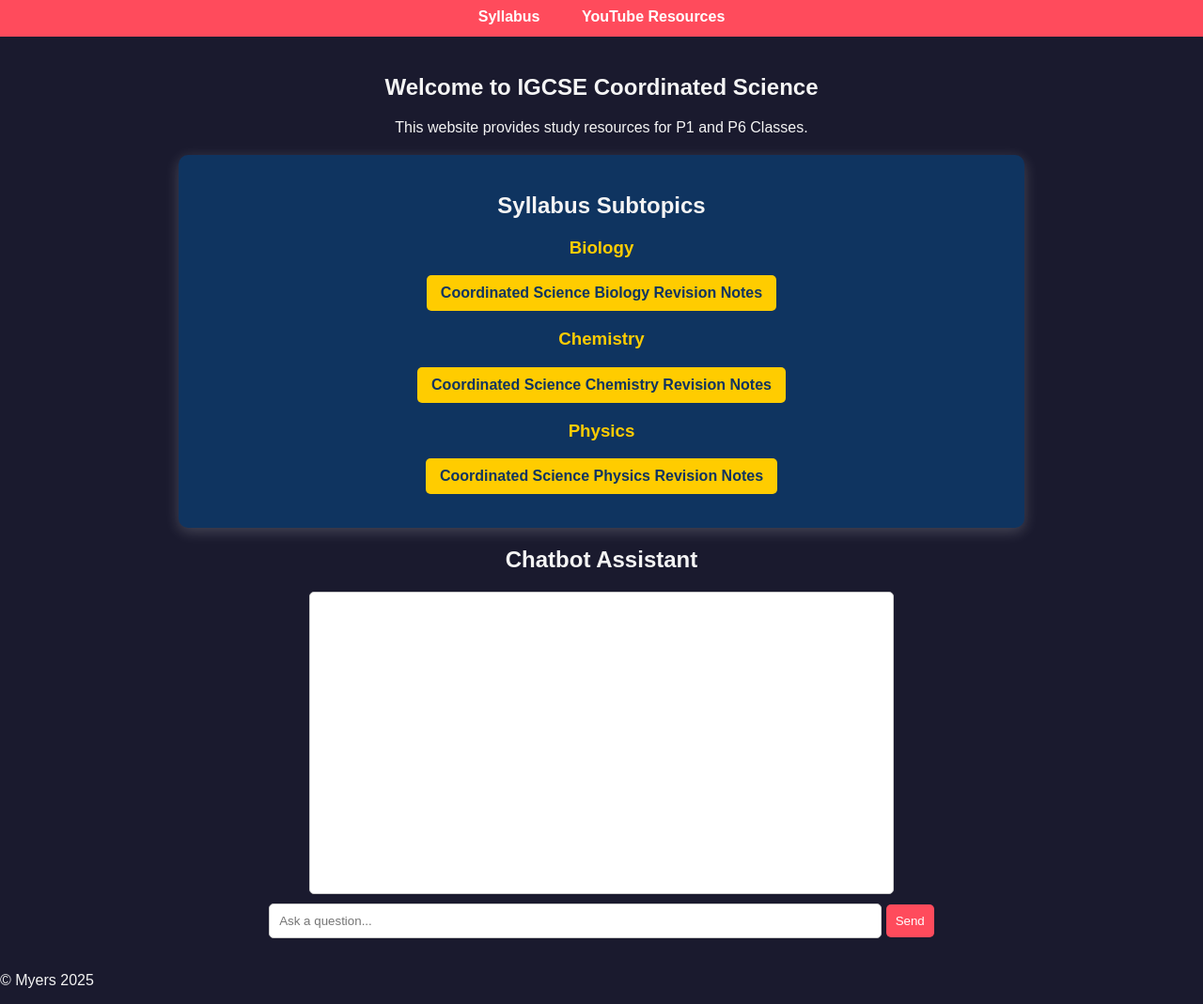
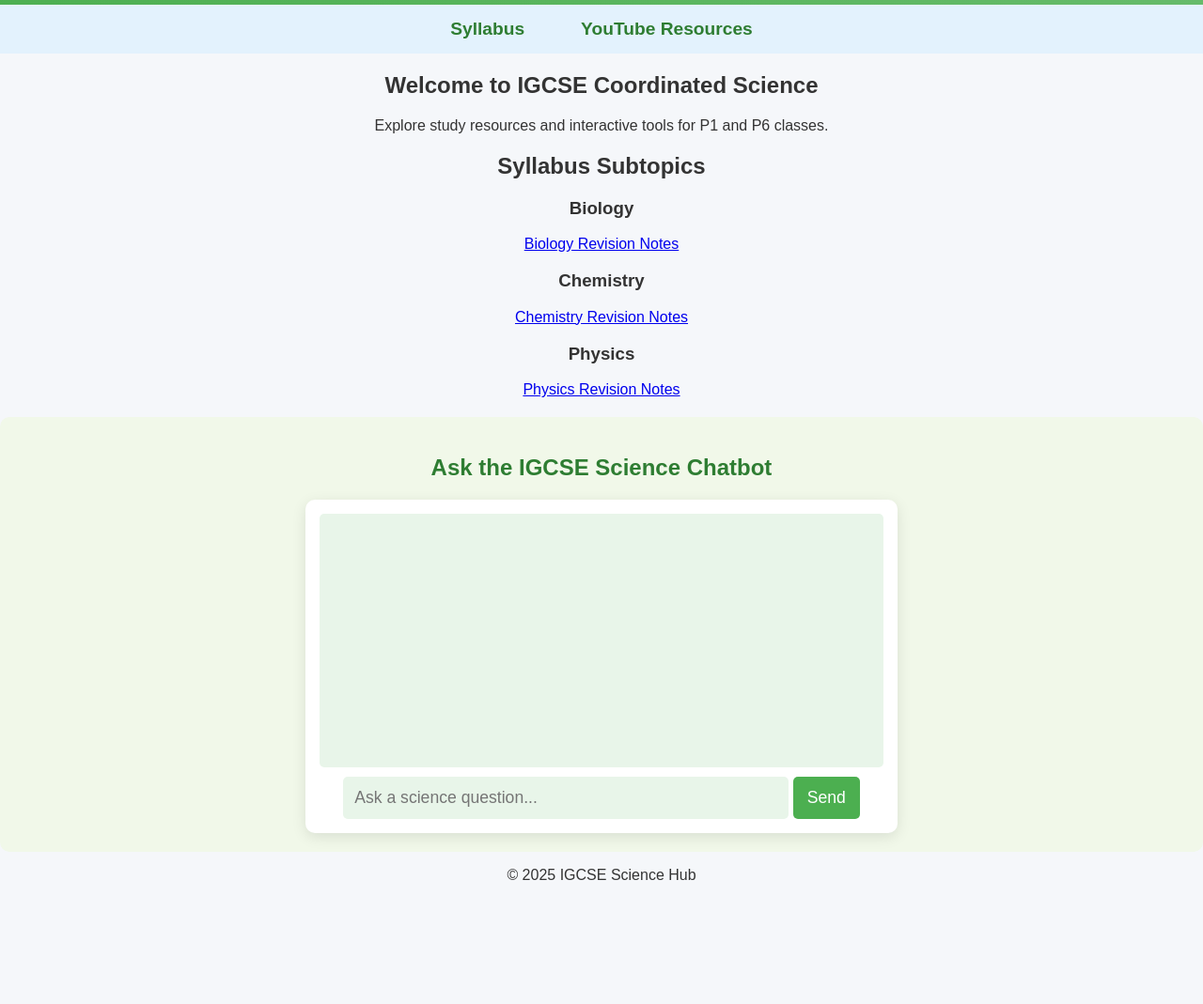
Before and after one commit to APbio2025/cosci, a plain HTML site: page index.html in a window 1280 px wide. Shown: the part 80-1149 px from the top of the page at 94% size. After the commit the page ends 1037 px from the top, so only its background shows below. Drawn offline with Linux system fonts and the light colour scheme.

Commit message:
Add files via upload

```diff
--- a/index.html
+++ b/index.html
@@ -8,10 +8,12 @@
     <script defer src="script.js"></script>
 </head>
 <body>
+    <!-- Header Section -->
     <header>
         <h1>IGCSE Coordinated Science (P1 & P6)</h1>
     </header>
 
+    <!-- Navigation Bar -->
     <nav>
         <ul>
             <li><a href="https://www.cambridgeinternational.org/Images/664572-2025-2027-syllabus.pdf" target="_blank" rel="noopener noreferrer">Syllabus</a></li>
@@ -19,35 +21,45 @@
         </ul>
     </nav>
 
+    <!-- Main Content -->
     <main>
         <section id="content">
             <h2>Welcome to IGCSE Coordinated Science</h2>
-            <p>This website provides study resources for P1 and P6 Classes.</p>
+            <p>Explore study resources and interactive tools for P1 and P6 classes.</p>
         </section>
 
         <section id="subtopics">
             <h2>Syllabus Subtopics</h2>
-            <h3>Biology</h3>
-            <p><a href="https://www.savemyexams.com/igcse/science/cie/co-ordinated-sciences-double-award/23/biology/revision-notes/" target="_blank">Coordinated Science Biology Revision Notes</a></p>
-
-            <h3>Chemistry</h3>
-            <p><a href="https://www.savemyexams.com/igcse/science/cie/co-ordinated-sciences-double-award/23/chemistry/revision-notes/" target="_blank">Coordinated Science Chemistry Revision Notes</a></p>
-
-            <h3>Physics</h3>
-            <p><a href="https://www.savemyexams.com/igcse/science/cie/co-ordinated-sciences-double-award/23/physics/revision-notes/" target="_blank">Coordinated Science Physics Revision Notes</a></p>
+            <div class="subtopic-container">
+                <div class="subtopic">
+                    <h3>Biology</h3>
+                    <p><a href="https://www.savemyexams.com/igcse/science/cie/co-ordinated-sciences-double-award/23/biology/revision-notes/" target="_blank">Biology Revision Notes</a></p>
+                </div>
+                <div class="subtopic">
+                    <h3>Chemistry</h3>
+                    <p><a href="https://www.savemyexams.com/igcse/science/cie/co-ordinated-sciences-double-award/23/chemistry/revision-notes/" target="_blank">Chemistry Revision Notes</a></p>
+                </div>
+                <div class="subtopic">
+                    <h3>Physics</h3>
+                    <p><a href="https://www.savemyexams.com/igcse/science/cie/co-ordinated-sciences-double-award/23/physics/revision-notes/" target="_blank">Physics Revision Notes</a></p>
+                </div>
+            </div>
         </section>
 
-        <!-<section id="chatbot">
-    <h2>Chatbot Assistant</h2>
-    <div id="chatbox"></div>
-    <input type="text" id="userInput" placeholder="Ask a question...">
-    <button id="sendButton">Send</button>
-</section>
-
+        <!-- Chatbot Section -->
+        <section id="chatbot">
+            <h2>Ask the IGCSE Science Chatbot</h2>
+            <div id="chatbox">
+                <div id="messages"></div>
+                <input type="text" id="user-input" placeholder="Ask a science question...">
+                <button id="send-btn">Send</button>
+            </div>
+        </section>
     </main>
 
+    <!-- Footer -->
     <footer>
-        <p>&copy; Myers 2025</p>
+        <p>&copy; 2025 IGCSE Science Hub</p>
     </footer>
 </body>
 </html>
--- a/script.js
+++ b/script.js
@@ -1,36 +1,31 @@
-document.addEventListener("DOMContentLoaded", function() {
-    const chatbox = document.getElementById("chatbox");
-    const userInput = document.getElementById("userInput");
+document.addEventListener("DOMContentLoaded", () => {
+    const messagesContainer = document.getElementById("messages");
+    const userInput = document.getElementById("user-input");
+    const sendBtn = document.getElementById("send-btn");
+
+    function appendMessage(sender, text) {
+        const messageDiv = document.createElement("div");
+        messageDiv.classList.add(sender);
+        messageDiv.innerText = text;
+        messagesContainer.appendChild(messageDiv);
+        messagesContainer.scrollTop = messagesContainer.scrollHeight;
+    }
 
     function sendMessage() {
-        let message = userInput.value.trim();
-        if (!message) return;
+        const message = userInput.value.trim();
+        if (message === "") return;
 
-        // Display user message
-        let userMessageDiv = document.createElement("div");
-        userMessageDiv.className = "user-message";
-        userMessageDiv.textContent = message;
-        chatbox.appendChild(userMessageDiv);
+        appendMessage("user", "You: " + message);
         userInput.value = "";
 
-        // Fetch response from the chatbot API
-        fetch("http://localhost:3000/chat", {
-            method: "POST",
-            headers: { "Content-Type": "application/json" },
-            body: JSON.stringify({ message: message })
-        })
-        .then(response => response.json())
-        .then(data => {
-            let botMessageDiv = document.createElement("div");
-            botMessageDiv.className = "bot-message";
-            botMessageDiv.textContent = data.response;
-            chatbox.appendChild(botMessageDiv);
-        })
-        .catch(error => console.error("Error:", error));
+        // Simulate bot response
+        setTimeout(() => {
+            appendMessage("bot", "Bot: I'm still learning! Please check the study resources.");
+        }, 1000);
     }
 
-    document.querySelector("button").addEventListener("click", sendMessage);
-    userInput.addEventListener("keypress", function(event) {
+    sendBtn.addEventListener("click", sendMessage);
+    userInput.addEventListener("keypress", (event) => {
         if (event.key === "Enter") sendMessage();
     });
 });
--- a/styles.css
+++ b/styles.css
@@ -3,14 +3,14 @@ body {
     font-family: 'Poppins', sans-serif;
     margin: 0;
     padding: 0;
-    background: #1a1a2e;
-    color: #f4f4f4;
-    transition: background 0.5s ease-in-out;
+    background: #f5f7fa;
+    color: #333;
+    text-align: center;
 }
 
 /* Header */
 header {
-    background: linear-gradient(135deg, #ff4b5c, #d72638);
+    background: linear-gradient(135deg, #4CAF50, #66BB6A);
     color: white;
     text-align: center;
     padding: 20px 0;
@@ -19,137 +19,94 @@ header {
 
 header h1 {
     margin: 0;
-    font-size: 2em;
-    letter-spacing: 1px;
+    font-size: 2.5em;
+    font-weight: bold;
 }
 
-/* Navigation */
+/* Navigation Bar */
 nav {
-    background: #ff4b5c;
-    padding: 12px;
+    display: flex;
+    justify-content: center;
+    background: #e3f2fd;
+    padding: 15px 0;
 }
 
 nav ul {
     list-style: none;
-    text-align: center;
+    display: flex;
     padding: 0;
     margin: 0;
 }
 
 nav ul li {
-    display: inline;
-    margin: 0 20px;
+    margin: 0 15px;
 }
 
 nav ul li a {
-    color: white;
+    color: #2E7D32;
     text-decoration: none;
     font-weight: bold;
-    transition: color 0.3s ease-in-out;
+    font-size: 1.2em;
+    padding: 10px 15px;
+    transition: all 0.3s ease;
 }
 
 nav ul li a:hover {
-    color: #ffcc00;
-}
-
-/* Main Content */
-main {
-    padding: 20px;
-    max-width: 900px;
-    margin: auto;
-    text-align: center;
-}
-
-/* Subtopics Section */
-#subtopics {
-    background: #0f3460;
-    padding: 20px;
-    border-radius: 10px;
-    box-shadow: 0px 4px 15px rgba(255, 255, 255, 0.2);
-    margin-top: 20px;
-}
-
-#subtopics h3 {
-    color: #ffcc00;
-}
-
-#subtopics p a {
-    display: inline-block;
-    background: #ffcc00;
-    color: #0f3460;
-    padding: 10px 15px;
+    background: #2E7D32;
+    color: white;
     border-radius: 5px;
-    text-decoration: none;
-    font-weight: bold;
-    transition: all 0.3s ease-in-out;
-}
-
-#subtopics p a:hover {
-    background: #ff4b5c;
-    color: white;
-    transform: translateY(-3px);
 }
 
 /* Chatbot Section */
 #chatbot {
-    background: #222;
+    background: #f1f8e9;
     padding: 20px;
     border-radius: 10px;
-    box-shadow: 0px 4px 15px rgba(255, 255, 255, 0.2);
     margin-top: 20px;
     text-align: center;
+    color: #2E7D32;
 }
 
 #chatbox {
-    height: 300px;
-    overflow-y: auto;
-    border: 1px solid #ccc;
-    padding: 10px;
-    background: #fff;
-    color: #000;
     max-width: 600px;
     margin: auto;
+    background: #fff;
+    padding: 15px;
+    border-radius: 10px;
+    box-shadow: 0px 4px 15px rgba(0, 0, 0, 0.1);
+}
+
+#messages {
+    height: 250px;
+    overflow-y: auto;
+    text-align: left;
+    padding: 10px;
+    background: #e8f5e9;
     border-radius: 5px;
 }
 
-.user-message, .bot-message {
-    padding: 10px;
-    margin: 5px;
+#user-input {
+    width: 75%;
+    padding: 12px;
+    margin-top: 10px;
+    border: none;
     border-radius: 5px;
-    max-width: 80%;
+    background: #e8f5e9;
+    color: #2E7D32;
+    font-size: 1.1em;
 }
 
-.user-message {
-    background: #007bff;
+#send-btn {
+    background: #4CAF50;
     color: white;
-    text-align: right;
-    margin-left: auto;
+    border: none;
+    padding: 12px 15px;
+    border-radius: 5px;
+    cursor: pointer;
+    font-size: 1.1em;
+    transition: background 0.3s ease;
 }
 
-.bot-message {
-    background: #f1f1f1;
-    color: black;
-    text-align: left;
-    margin-right: auto;
+#send-btn:hover {
+    background: #2E7D32;
 }
-
-#userInput {
-    width: 70%;
-    padding: 10px;
-    margin-top: 10px;
-    border-radius: 5px;
-    border: 1px solid #ccc;
-}
-
-button {
-    padding: 10px;
-    background: #ff4b5c;
-    color: white;
-    border: none;
-    cursor: pointer;
-    border-radius: 5px;
-}
-
-button:hover {
-    background: #d72638;
-}
```
